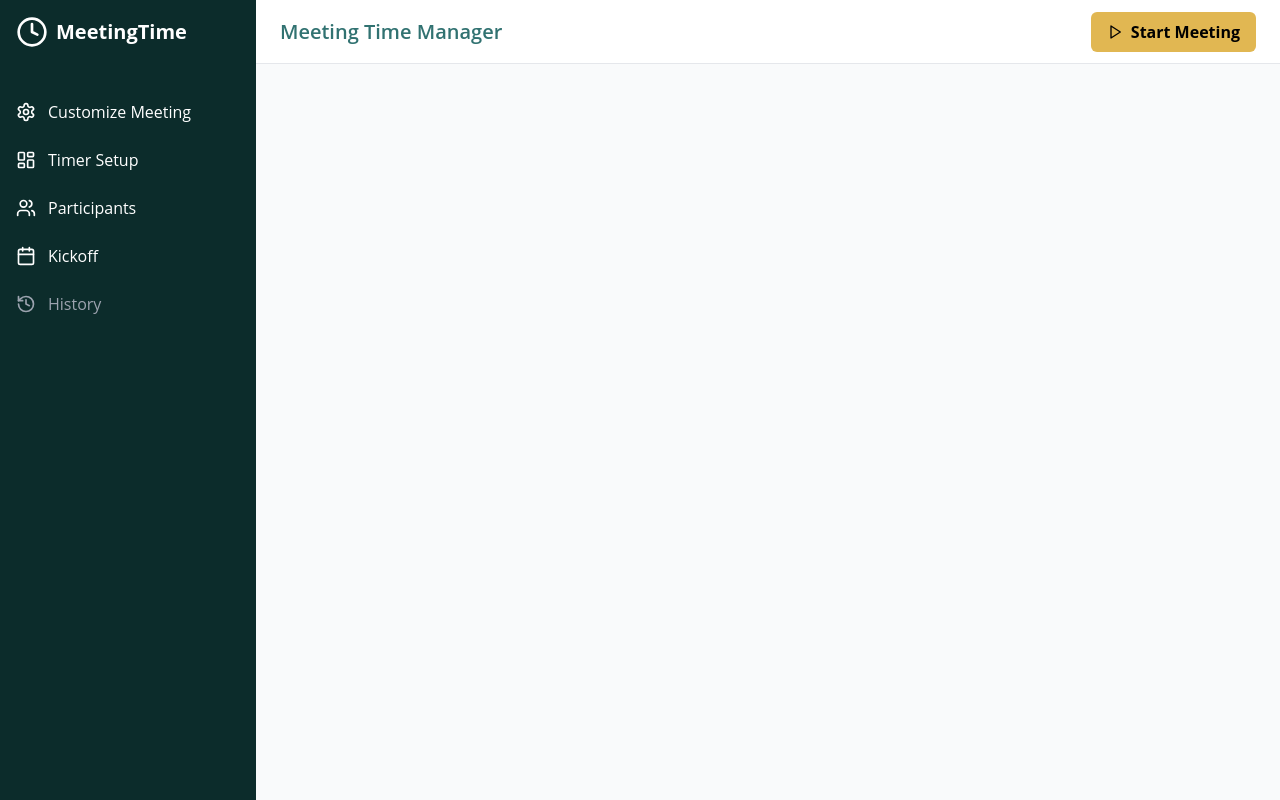
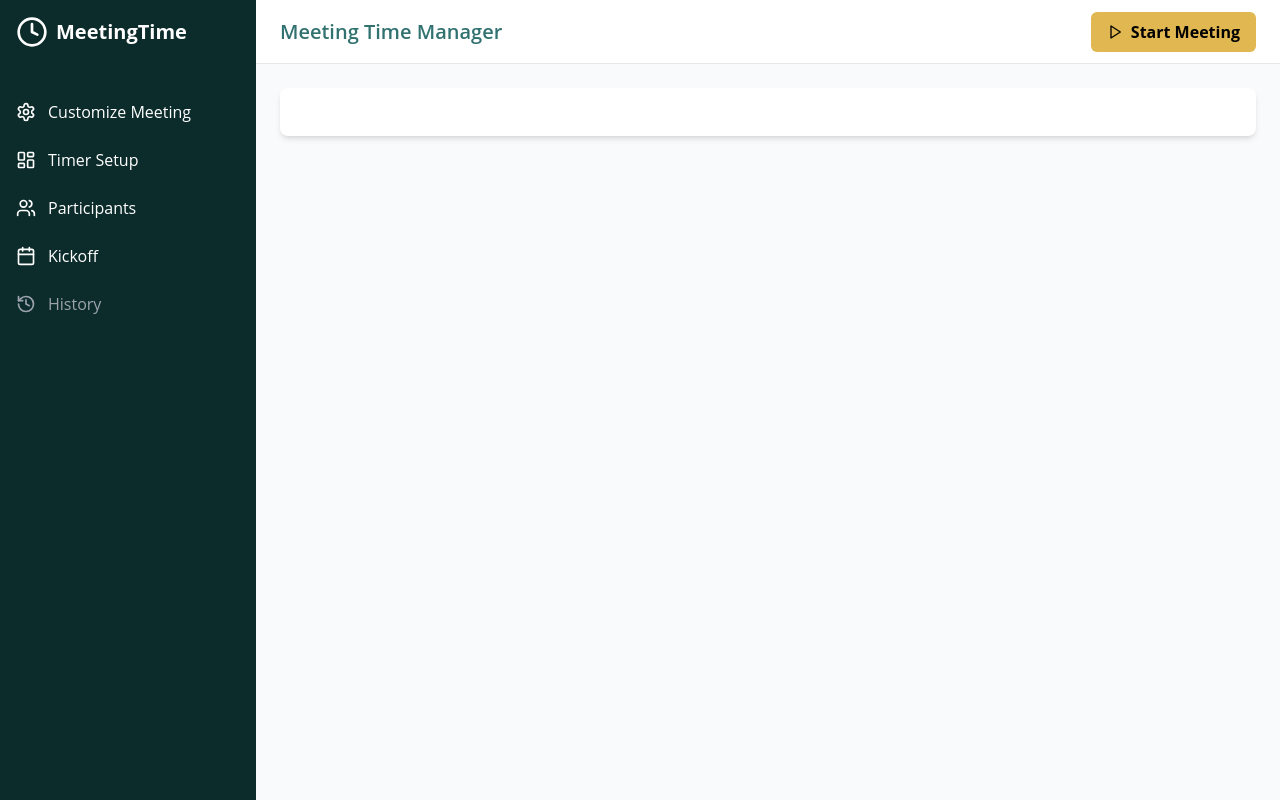
Before and after one commit to avitalsl/timerAppv3, a React (Vite) app in the folder newStandApp/: page /kickoff in a window 1280 px wide. Built offline with nearby package versions, Linux system fonts and the light colour scheme.

Commit message:
adding card to kickoff

```diff
--- a/newStandApp/src/components/KickoffScreen.tsx
+++ b/newStandApp/src/components/KickoffScreen.tsx
@@ -4,7 +4,11 @@ import React from 'react';
  * KickoffScreen - Empty component placeholder
  */
 const KickoffScreen: React.FC = () => {
-  return <div data-testid="kickoff-screen"></div>;
+  return (
+    <div className="bg-white rounded-lg shadow-md p-6" data-testid="kickoff-screen-card">
+      {/* Kickoff content goes here */}
+    </div>
+  );
 };
 
 export default KickoffScreen;
```
